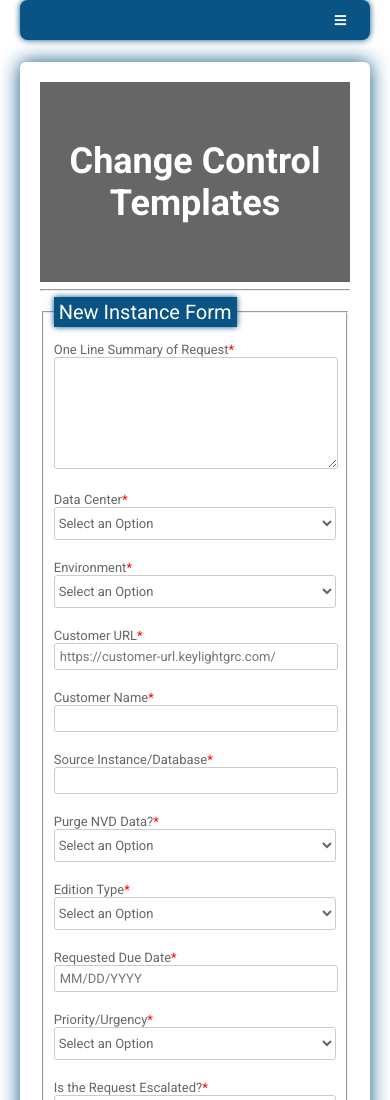
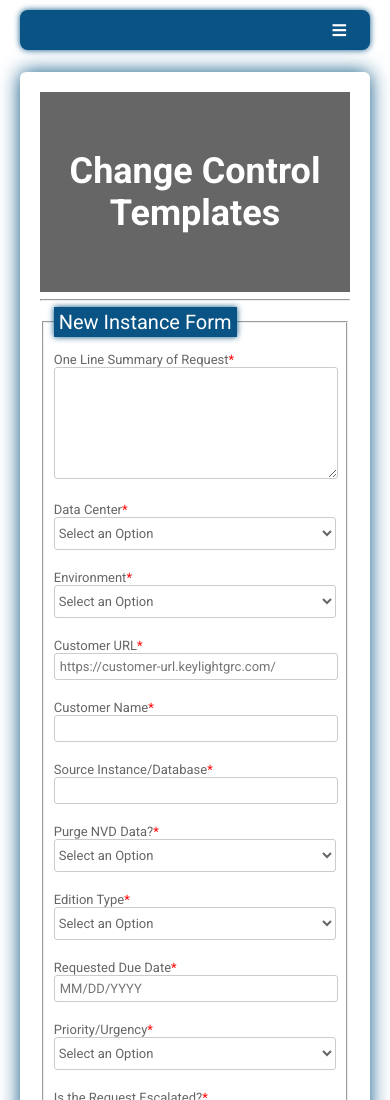
Before and after one commit to ryelow94/stream-line, a website: page index.html in a window 390 px wide. Shown: the top 1100 px of the page. Drawn offline with Linux system fonts and the light colour scheme.

Commit message:
functionality and css stuff

```diff
--- a/index.html
+++ b/index.html
@@ -224,6 +224,7 @@
 .Navbar {
   box-shadow: 0 0 6px 0 #095484;
   background-color: #095484;
+  margin-top:10px;
   margin-bottom: 2px;
   margin-left: 20px;
   margin-right: 20px;
@@ -282,6 +283,9 @@
     font-size: medium;
     text-decoration: underline;
   }
+  .Navbar__Link {
+    margin-bottom: 4%;
+  }
 
 .Navbar__Items {
     display:none;
@@ -307,7 +311,7 @@
   <body>
     <div class="Navbar">
        <div class="Navbar__Link Navbar__Link-toggle">
-         <i class="fas fa-bars"></i>
+        <i style="font-size: larger; margin-top: 135%;" class="fas fa-bars"></i>
        </div>
      <nav class="Navbar__Items">
       <a class="Navbar__Link" href="index.html">
```
Also changed, not shown: db-restore.html (+4 -1 lines), partner.html (+4 -1 lines).
